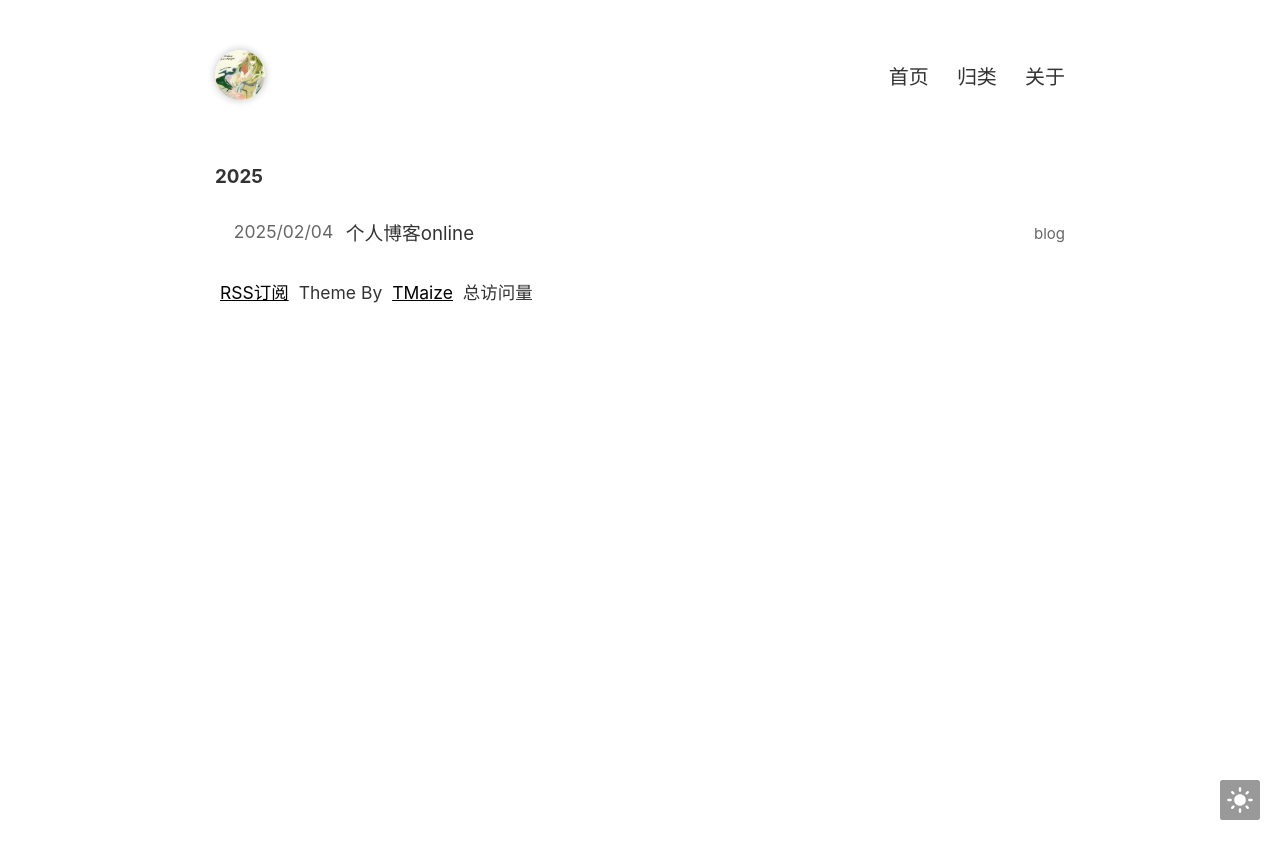
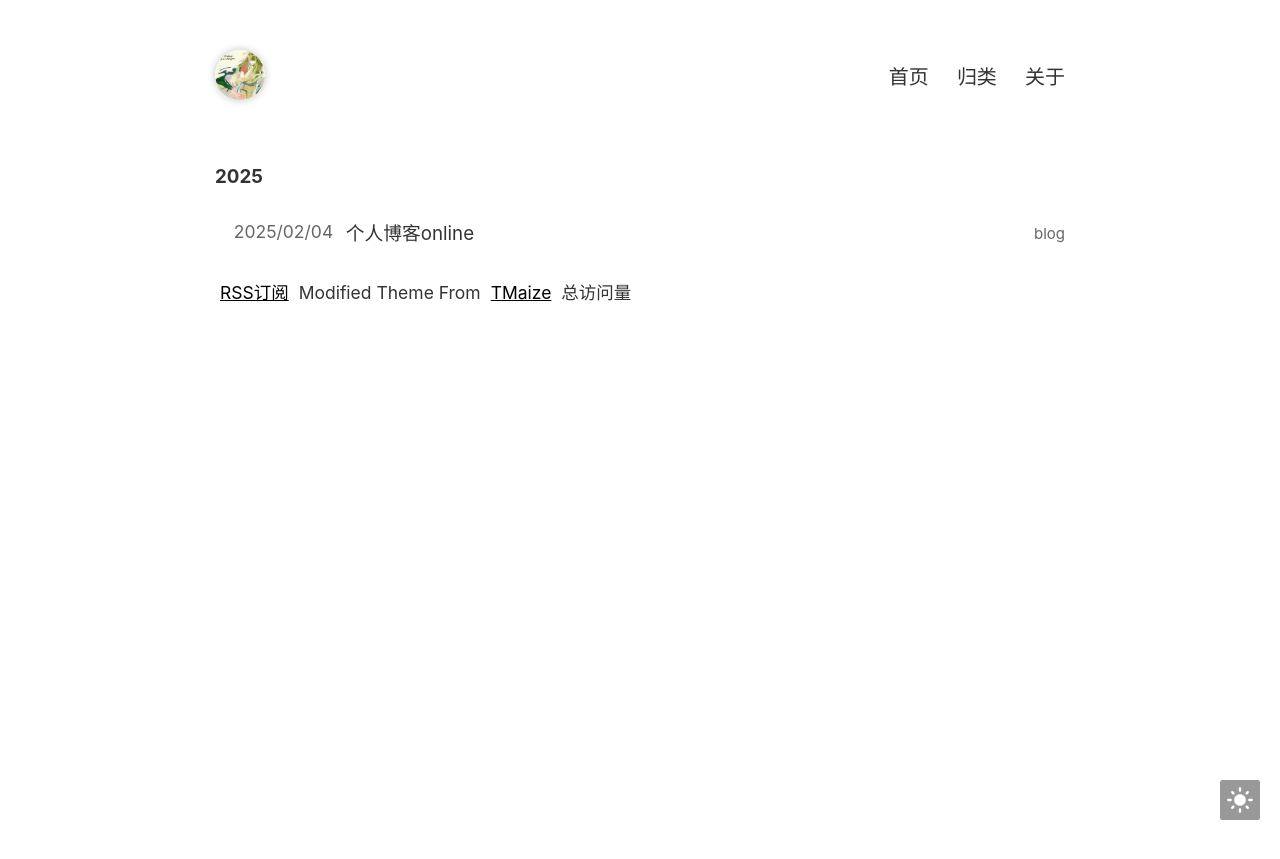
Before and after one commit to 5h3nbl0g/5h3nbl0g.github.io, a Jekyll site: the page built from index.html, in a window 1280 px wide. Shown: the top 859 px of the page. Built offline with Jekyll 4.4.1, drawn with Linux system fonts in a browser that asks for light colours; comment, search, counter and statistics services are not loaded; a style sheet for code colours, icons or effects is not loaded.

Commit message:
update theme source

```diff
--- a/_includes/footer.html
+++ b/_includes/footer.html
@@ -2,7 +2,7 @@
   <span>{{ site.footerText }}</span>
   <a href="{{ site.baseurl }}/static/xml/rss.xml">RSS订阅</a>
   {%- comment %} 请保留主题来源，么么哒~ {% endcomment %}
-  <span>Theme By</span>
+  <span>Modified Theme From</span>
   <a href="https://github.com/TMaize/tmaize-blog">TMaize</a>
 
   {%- if site.extCount %}
```
